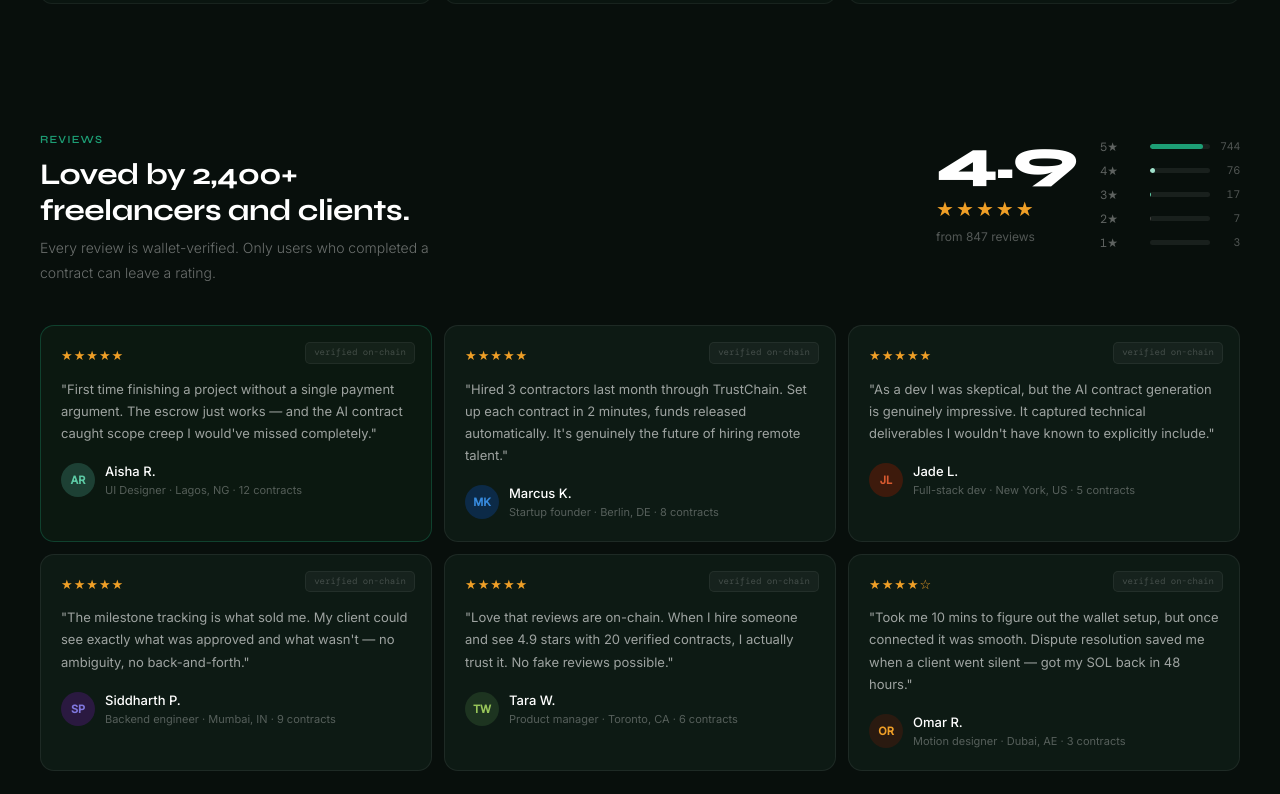
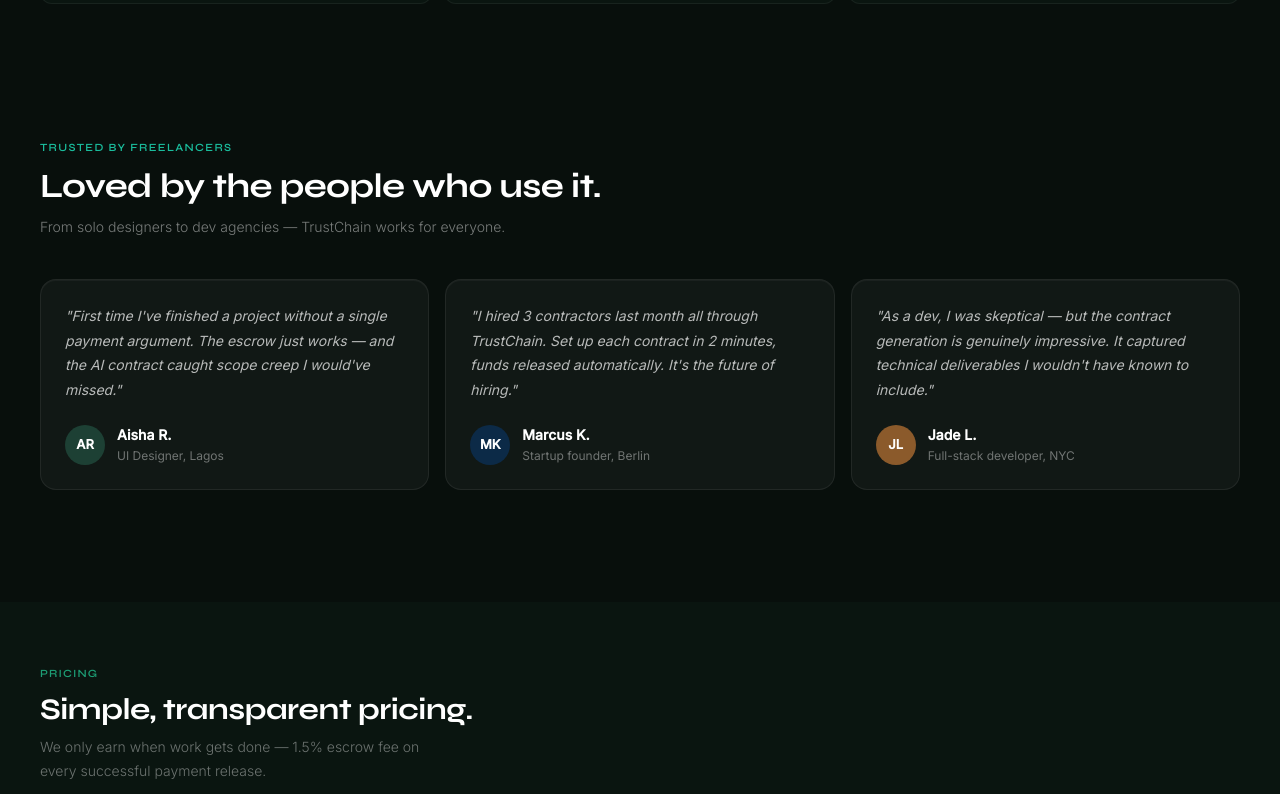
Before and after one commit to Guddu-Pandit/Escrow-AI, a Next.js app: page / in a window 1280 px wide. Shown: the part 1746-2540 px from the top of the page. Built offline with nearby package versions, Linux system fonts and the light colour scheme.

Commit message:
style: enhance reviews section with new layout and styling for improved presentation

```diff
--- a/app/page.tsx
+++ b/app/page.tsx
@@ -105,6 +105,21 @@
         .bar-track { flex: 1; height: 5px; background: rgba(255,255,255,0.07); border-radius: 3px; overflow: hidden; }
         .bar-fill { height: 100%; background: #1D9E75; border-radius: 3px; }
         .bar-count { font-size: 11px; color: rgba(255,255,255,0.3); width: 20px; text-align: right; font-family: 'DM Mono', monospace; }
+        .rv-eyebrow { font-size: 11px; font-weight: 600; color: #1ABC9C; letter-spacing: 0.12em; text-transform: uppercase; margin-bottom: 10px; font-family: 'Syne', sans-serif; }
+        .rv-h { font-family: 'Syne', sans-serif; font-size: 34px; font-weight: 700; color: #fff; letter-spacing: -0.6px; line-height: 1.2; margin-bottom: 8px; }
+        .rv-sub { font-size: 14px; color: rgba(255,255,255,0.45); line-height: 1.75; max-width: 480px; font-weight: 300; margin-bottom: 40px; }
+        .rv-grid { display: grid; grid-template-columns: repeat(3, 1fr); gap: 16px; margin-bottom: 40px; }
+        .rv-card { background: rgba(255,255,255,0.04); border: 1px solid rgba(255,255,255,0.07); border-radius: 16px; padding: 24px; box-shadow: inset 0 1px 0 rgba(255,255,255,0.04); }
+        .rv-quote { font-size: 14px; color: rgba(255,255,255,0.7); line-height: 1.75; margin-bottom: 22px; font-style: italic; }
+        .rv-footer { display: flex; align-items: center; gap: 12px; }
+        .rv-av { width: 40px; height: 40px; border-radius: 50%; display: flex; align-items: center; justify-content: center; font-size: 13px; font-weight: 700; flex-shrink: 0; color: #fff; }
+        .rv-name { font-size: 14px; font-weight: 600; color: #fff; }
+        .rv-role { font-size: 12px; color: rgba(255,255,255,0.4); margin-top: 2px; }
+        .rv-metrics { display: grid; grid-template-columns: repeat(4, 1fr); background: rgba(255,255,255,0.03); border: 1px solid rgba(255,255,255,0.07); border-radius: 14px; overflow: hidden; }
+        .rv-metric { padding: 28px 24px; text-align: center; border-right: 1px solid rgba(255,255,255,0.07); }
+        .rv-metric:last-child { border-right: none; }
+        .rv-metric-val { font-family: 'Syne', sans-serif; font-size: 30px; font-weight: 800; color: #1ABC9C; letter-spacing: -0.5px; margin-bottom: 4px; }
+        .rv-metric-lbl { font-size: 13px; color: rgba(255,255,255,0.4); }
         .stats-band { background: #0D1A14; border-top: 1px solid rgba(255,255,255,0.06); border-bottom: 1px solid rgba(255,255,255,0.06); display: grid; grid-template-columns: repeat(4, 1fr); }
         .band-stat { padding: 28px 20px; text-align: center; border-right: 1px solid rgba(255,255,255,0.06); }
         .band-stat:last-child { border-right: none; }
@@ -148,6 +163,9 @@
           .steps-grid { grid-template-columns: 1fr; }
           .feat-grid { grid-template-columns: 1fr; }
           .reviews-grid { grid-template-columns: 1fr; }
+          .rv-grid { grid-template-columns: 1fr; }
+          .rv-metrics { grid-template-columns: 1fr 1fr; }
+          .rv-metric { border-bottom: 1px solid rgba(255,255,255,0.07); }
           .stats-band { grid-template-columns: 1fr; }
           .band-stat { border-right: none; border-bottom: 1px solid rgba(255,255,255,0.06); }
           .pricing-grid { grid-template-columns: 1fr; }
@@ -317,82 +335,31 @@
           </div>
         </section>
 
-        <section className="reviews-section">
-          <div style={{display: 'flex', alignItems: 'flex-start', justifyContent: 'space-between', marginBottom: '40px', flexWrap: 'wrap', gap: '24px'}}>
-            <div>
-              <div className="sec-eyebrow">Reviews</div>
-              <h2 className="sec-h">Loved by 2,400+<br/>freelancers and clients.</h2>
-              <p className="sec-p" style={{marginTop: '8px'}}>Every review is wallet-verified. Only users who completed a contract can leave a rating.</p>
-            </div>
-            <div style={{display: 'flex', gap: '24px', alignItems: 'flex-start'}}>
-              <div>
-                <div style={{fontFamily: "'Syne', sans-serif", fontSize: '56px', fontWeight: 800, color: '#fff', letterSpacing: '-2px', lineHeight: 1}}>4.9</div>
-                <div style={{color: '#EF9F27', fontSize: '20px', letterSpacing: '2px', margin: '6px 0 4px'}}>★★★★★</div>
-                <div style={{fontSize: '12px', color: 'rgba(255,255,255,0.3)'}}>from 847 reviews</div>
-              </div>
-              <div style={{minWidth: '140px', paddingTop: '6px'}}>
-                <div className="bar-row"><span className="bar-label">5★</span><div className="bar-track"><div className="bar-fill" style={{width: '88%'}}></div></div><span className="bar-count">744</span></div>
-                <div className="bar-row"><span className="bar-label">4★</span><div className="bar-track"><div className="bar-fill" style={{width: '9%', background: '#9FE1CB'}}></div></div><span className="bar-count">76</span></div>
-                <div className="bar-row"><span className="bar-label">3★</span><div className="bar-track"><div className="bar-fill" style={{width: '2%', background: '#5DCAA5'}}></div></div><span className="bar-count">17</span></div>
-                <div className="bar-row"><span className="bar-label">2★</span><div className="bar-track"><div className="bar-fill" style={{width: '1%', background: '#444441'}}></div></div><span className="bar-count">7</span></div>
-                <div className="bar-row"><span className="bar-label">1★</span><div className="bar-track"><div className="bar-fill" style={{width: '0%'}}></div></div><span className="bar-count">3</span></div>
+        <section className="reviews-section" style={{padding: '72px 40px'}}>
+          <div className="rv-eyebrow">TRUSTED BY FREELANCERS</div>
+          <h2 className="rv-h">Loved by the people who use it.</h2>
+          <p className="rv-sub">From solo designers to dev agencies — TrustChain works for everyone.</p>
+
+          <div className="rv-grid">
+            <div className="rv-card">
+              <p className="rv-quote">"First time I've finished a project without a single payment argument. The escrow just works — and the AI contract caught scope creep I would've missed."</p>
+              <div className="rv-footer">
+                <div className="rv-av" style={{background: '#1D4034'}}>AR</div>
+                <div><div className="rv-name">Aisha R.</div><div className="rv-role">UI Designer, Lagos</div></div>
               </div>
             </div>
-          </div>
-
-          <div className="reviews-grid">
-            <div className="rcard rcard-featured">
-              <div className="rcard-platform">verified on-chain</div>
-              <div className="rcard-stars">★★★★★</div>
-              <p className="rcard-quote">"First time finishing a project without a single payment argument. The escrow just works — and the AI contract caught scope creep I would've missed completely."</p>
-              <div className="rcard-footer">
-                <div className="rcard-av" style={{background: '#1D4034', color: '#5DCAA5'}}>AR</div>
-                <div><div className="rcard-name">Aisha R.</div><div className="rcard-role">UI Designer · Lagos, NG · 12 contracts</div></div>
+            <div className="rv-card">
+              <p className="rv-quote">"I hired 3 contractors last month all through TrustChain. Set up each contract in 2 minutes, funds released automatically. It's the future of hiring."</p>
+              <div className="rv-footer">
+                <div className="rv-av" style={{background: '#0C2A47'}}>MK</div>
+                <div><div className="rv-name">Marcus K.</div><div className="rv-role">Startup founder, Berlin</div></div>
               </div>
             </div>
-            <div className="rcard">
-              <div className="rcard-platform">verified on-chain</div>
-              <div className="rcard-stars">★★★★★</div>
-              <p className="rcard-quote">"Hired 3 contractors last month through TrustChain. Set up each contract in 2 minutes, funds released automatically. It's genuinely the future of hiring remote talent."</p>
-              <div className="rcard-footer">
-                <div className="rcard-av" style={{background: '#0C2A47', color: '#378ADD'}}>MK</div>
-                <div><div className="rcard-name">Marcus K.</div><div className="rcard-role">Startup founder · Berlin, DE · 8 contracts</div></div>
-              </div>
-            </div>
-            <div className="rcard">
-              <div className="rcard-platform">verified on-chain</div>
-              <div className="rcard-stars">★★★★★</div>
-              <p className="rcard-quote">"As a dev I was skeptical, but the AI contract generation is genuinely impressive. It captured technical deliverables I wouldn't have known to explicitly include."</p>
-              <div className="rcard-footer">
-                <div className="rcard-av" style={{background: '#3D1A0C', color: '#D85A30'}}>JL</div>
-                <div><div className="rcard-name">Jade L.</div><div className="rcard-role">Full-stack dev · New York, US · 5 contracts</div></div>
-              </div>
-            </div>
-            <div className="rcard">
-              <div className="rcard-platform">verified on-chain</div>
-              <div className="rcard-stars">★★★★★</div>
-              <p className="rcard-quote">"The milestone tracking is what sold me. My client could see exactly what was approved and what wasn't — no ambiguity, no back-and-forth."</p>
-              <div className="rcard-footer">
-                <div className="rcard-av" style={{background: '#2A1940', color: '#7F77DD'}}>SP</div>
-                <div><div className="rcard-name">Siddharth P.</div><div className="rcard-role">Backend engineer · Mumbai, IN · 9 contracts</div></div>
-              </div>
-            </div>
-            <div className="rcard">
-              <div className="rcard-platform">verified on-chain</div>
-              <div className="rcard-stars">★★★★★</div>
-              <p className="rcard-quote">"Love that reviews are on-chain. When I hire someone and see 4.9 stars with 20 verified contracts, I actually trust it. No fake reviews possible."</p>
-              <div className="rcard-footer">
-                <div className="rcard-av" style={{background: '#1D3420', color: '#97C459'}}>TW</div>
-                <div><div className="rcard-name">Tara W.</div><div className="rcard-role">Product manager · Toronto, CA · 6 contracts</div></div>
-              </div>
-            </div>
-            <div className="rcard">
-              <div className="rcard-platform">verified on-chain</div>
-              <div className="rcard-stars">★★★★☆</div>
-              <p className="rcard-quote">"Took me 10 mins to figure out the wallet setup, but once connected it was smooth. Dispute resolution saved me when a client went silent — got my SOL back in 48 hours."</p>
-              <div className="rcard-footer">
-                <div className="rcard-av" style={{background: '#2A1A10', color: '#EF9F27'}}>OR</div>
-                <div><div className="rcard-name">Omar R.</div><div className="rcard-role">Motion designer · Dubai, AE · 3 contracts</div></div>
+            <div className="rv-card">
+              <p className="rv-quote">"As a dev, I was skeptical — but the contract generation is genuinely impressive. It captured technical deliverables I wouldn't have known to include."</p>
+              <div className="rv-footer">
+                <div className="rv-av" style={{background: '#8B5A2B'}}>JL</div>
+                <div><div className="rv-name">Jade L.</div><div className="rv-role">Full-stack developer, NYC</div></div>
               </div>
             </div>
           </div>
@@ -433,7 +400,7 @@
         </section>
 
         <div className="cta-block">
-          <h2 className="cta-h">Ready to work<br/>without worry?</h2>
+          <h2 className="cta-h">Ready to work without worry?</h2>
           <p className="cta-p">Join 2,400+ freelancers and clients who've left payment disputes behind for good.</p>
           <div className="cta-btns">
             <button className="btn-cta-white"><i className="ti ti-rocket" style={{fontSize: '14px', verticalAlign: '-2px', marginRight: '5px'}} aria-hidden="true"></i> Start for free</button>
```
